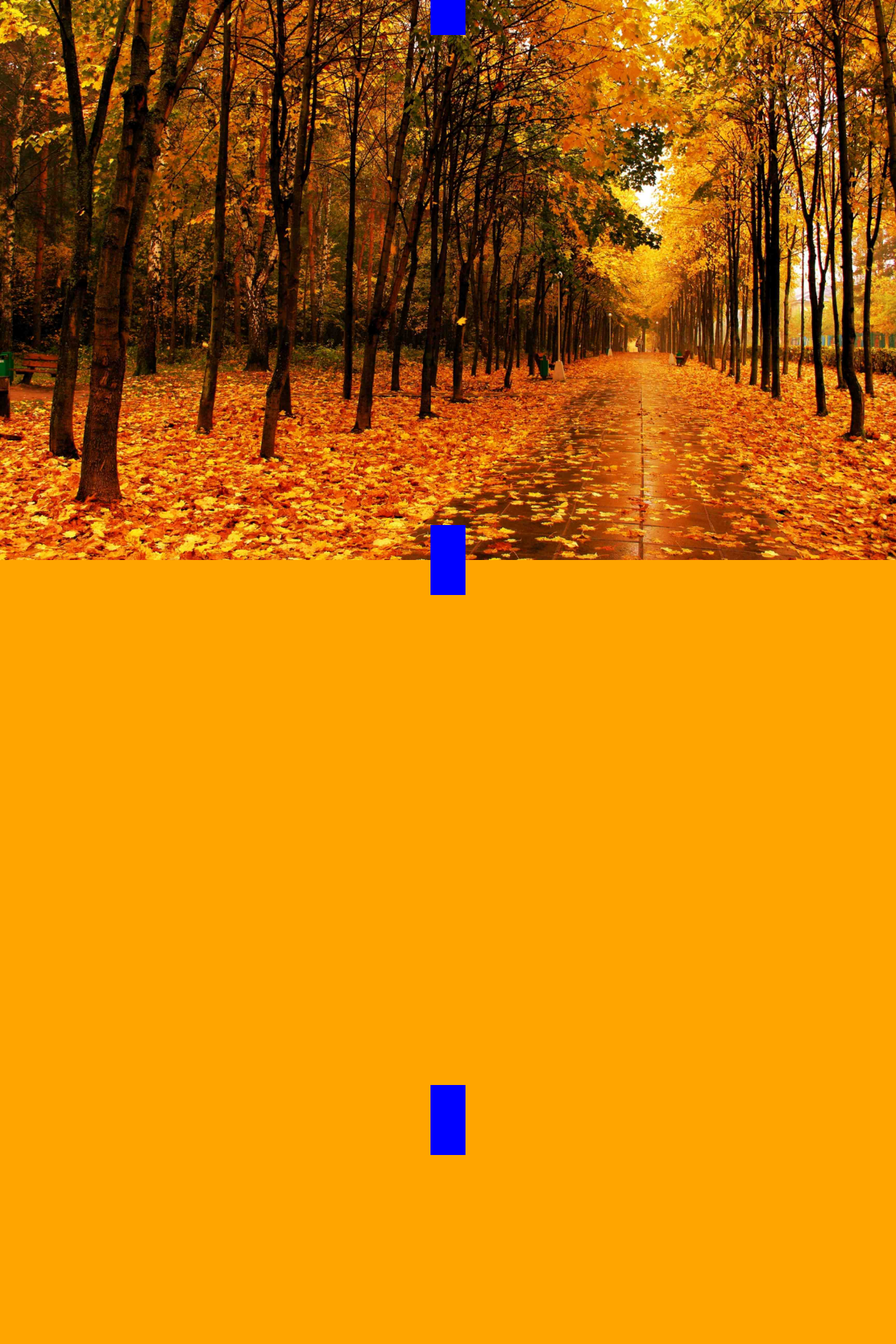
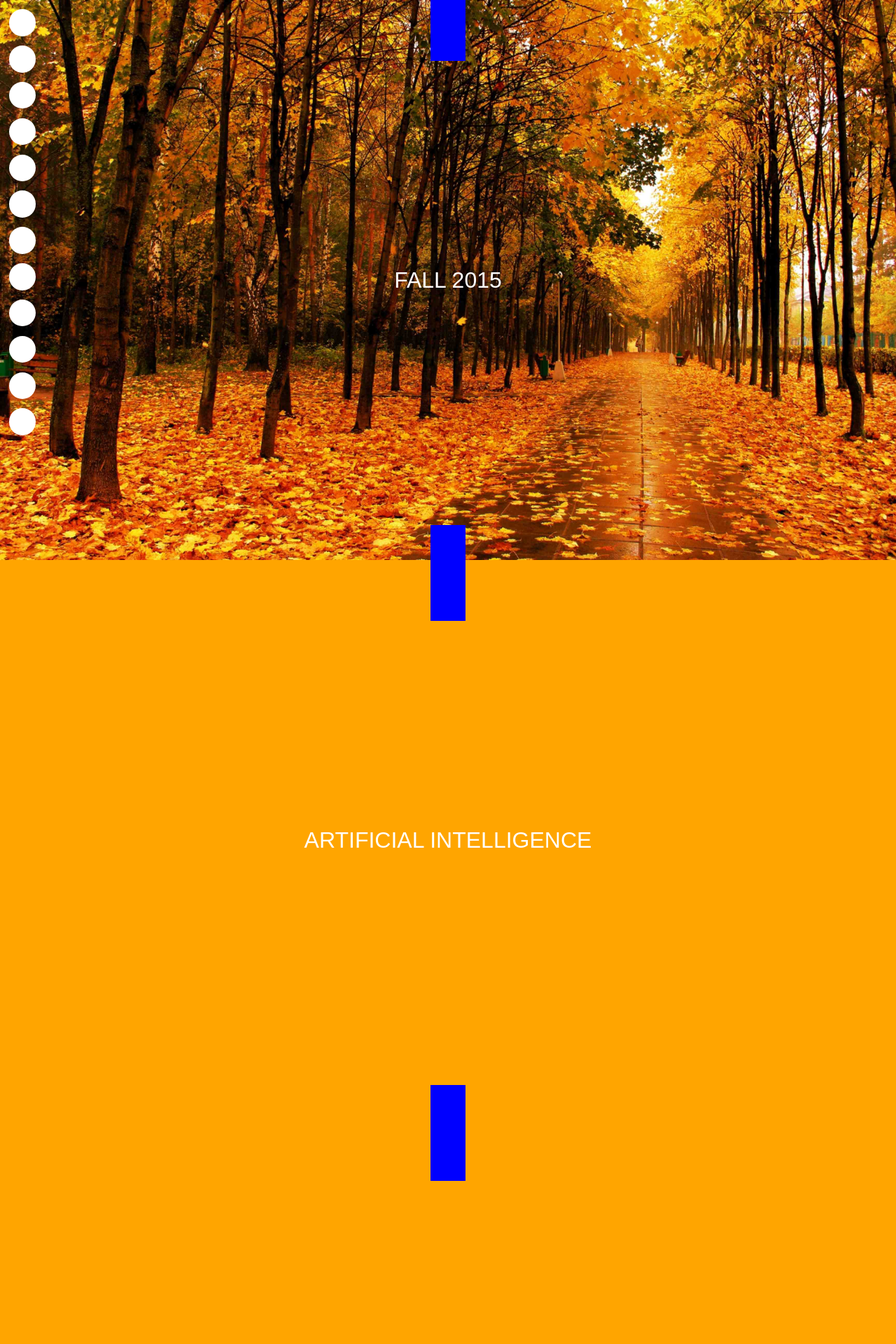
Before and after one commit to andyzito/diviiportfolio, a PHP site: page / in a window 1280 px wide. Shown: the top 1920 px of the page at 70% size. Run offline with PHP 8.4, Linux system fonts and the light colour scheme; data that the repository does not hold is empty.

Commit message:
added spring section; working on sidenav

```diff
--- a/css/main.css
+++ b/css/main.css
@@ -3,22 +3,44 @@
 	padding:0;
 }
 
-div {
+.section {
 	height:100%;
 	position:relative;
 }
 
-.fall.main {
+#fall-main {
 	background-image:url("../image/autumnpark.jpg");
 	background-repeat:no-repeat;
 	background-position:center;
 	background-size:cover;
-	width:100%;
-	height:100%;
+}
+
+#spring-main {
+	background-image:url("../image/springtime.jpg");
+	background-repeat:no-repeat;
+	background-position:center;
+	background-size:cover;
 }
 
 .fall {
 	background-color:orange;
+}
+
+.spring {
+	background-color:green;
+}
+
+p {
+	display:inline-block;
+	position:relative;
+	font-family:sans-serif;
+	font-size:2em;
+	top:50%;
+	transform:translate(-50%,-50%);
+	margin-left:50%;
+	color:white;
+	text-transform:uppercase;
+	text-align:center;
 }
 
 .arrow {
@@ -34,3 +56,23 @@ div {
 .down.arrow {
 	bottom:0;
 }
+
+#sidenav {
+	position:fixed;
+	z-index:5;
+	margin-left:1%;
+	font-size:2.5em;
+	line-height:52px;
+	width:3%;
+	height:100%;
+}
+
+#sidenav-fall div, #sidenav-spring div {
+	display:inline-block;
+	width:100%;
+	padding-top:100%;
+	background-color:white;
+	float:left;
+	margin-top:35%;
+	border-radius:50%;
+}
--- a/index.php
+++ b/index.php
@@ -1,13 +1,19 @@
 <html>
 <body>
-<?php include "header.php" ?>
-
+<?php include "header.php";
+$sections=array('fall-main','artificial-intelligence','chinese-1','cs-issues','performatives','programming-science','spring-main','comp-ling','chinese-2','phonology','syntax','semantics');
+$current_section=0;
+$sem='fall';
+$contents=array('fall-main' => 'Fall 2015', 'artificial-intelligence' => 'Artificial Intelligence', 'chinese-1' => 'Intermediate Chinese I', 'cs-issues' => 'Current Issues in Cognitive Science', 'performatives' => 'Performative Utterances', 'programming-science' => 'Programming for Science', 'spring-main' => 'Spring 2016', 'comp-ling' => 'Computational Linguistics', 'chinese-2' => 'Intermediate Chinese II', 'phonology' => 'Speech Sounds and Structure', 'syntax' => 'Introduction to Syntax', 'semantics' => 'A Theory of Meaning');?>
 <div id="main">
-<div class="fall main">
-	<div class="up arrow 1"></div>
-	<div class="down arrow 1"></div>
-</div>
-<?php $classname="artificial-intelligence"; include "section-template.php"?>
+<?php include "sidenav.php" ?>
+<?php include "section-template.php" ?>
+<?php include "section-template.php" ?>
+<?php include "section-template.php" ?>
+<?php include "section-template.php" ?>
+<?php include "section-template.php" ?>
+<?php include "section-template.php" ?>
+<?php $sem='spring'; include "section-template.php"; ?>
 <?php include "section-template.php" ?>
 <?php include "section-template.php" ?>
 <?php include "section-template.php" ?>
--- a/js/jquery.js
+++ b/js/jquery.js
@@ -1,10 +1,7 @@
 $(document).ready(function() {
-	$('.down.arrow').click(function() {
+	$('div').click(function(){
 		$('html, body').animate({
-			scrollTop: $(".fall.section-template").offset().top
-		}, 1000);
-	});
-	$('.up.arrow').click(function() {
-		alert('up arrow is click');
+			scrollTop: $( $.attr(this, 'href') ).offset().top
+		}, 500);
 	});
 });
--- a/section-template.php
+++ b/section-template.php
@@ -1,5 +1,15 @@
-<div class="fall section <?php echo $classname ?>">
-	<div class="up arrow 1"></div>
+<?php
+$prev_section=$sections[$current_section-1];
+$this_section=$sections[$current_section];
+$content=$contents[$this_section];
+$current_section=$current_section+1;
+$next_section=$sections[$current_section];
+?>
 
-	<div class="down arrow 1"></div>
+<div id="<?php echo $this_section ?>" class="<?php echo $sem ?> section">
+	<div class="up arrow" href="#<?php echo $prev_section ?>"></div>
+	<div class="left arrow"></div>
+	<p><?php echo $content ?></p>
+	<div class="right arrow"></div>
+	<div class="down arrow" href="#<?php echo $next_section ?>"></div>
 </div>
--- /dev/null
+++ b/sidenav.php
@@ -0,0 +1,20 @@
+<div id="sidenav">
+
+<div id="sidenav-fall">
+	<div href="#<?php echo $sections[0]?>"></div>
+	<div href="#<?php echo $sections[1]?>"></div>
+	<div href="#<?php echo $sections[2]?>"></div>
+	<div href="#<?php echo $sections[3]?>"></div>
+	<div href="#<?php echo $sections[4]?>"></div>
+	<div href="#<?php echo $sections[5]?>"></div>
+</div>
+
+<div id="sidenav-spring">
+	<div href="#<?php echo $sections[6]?>"></div>
+	<div href="#<?php echo $sections[7]?>"></div>
+	<div href="#<?php echo $sections[8]?>"></div>
+	<div href="#<?php echo $sections[9]?>"></div>
+	<div href="#<?php echo $sections[10]?>"></div>
+	<div href="#<?php echo $sections[11]?>"></div>
+</div>
+</div>
```
Also changed, not shown: image/springtime.jpg (added).
